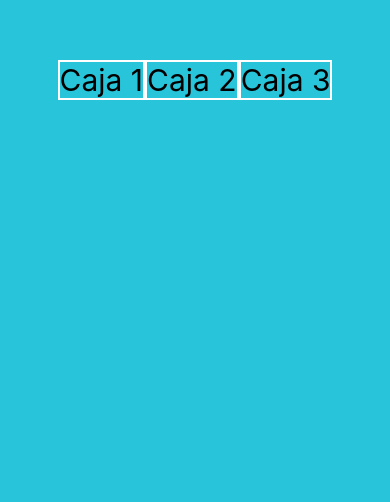
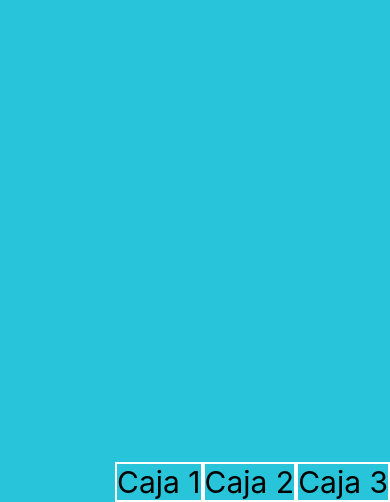
Before and after one commit to Cristaldo-Fiorela/React-Native-Udemy, a React Native app in the folder 02-PrimerProyecto/: screen / in a window 390 px wide. Shown: the part 342-844 px from the top of the page. Built offline with nearby package versions, Linux system fonts and the light colour scheme.

Commit message:
ejercicio con  align items, direction y justify

```diff
--- a/02-PrimerProyecto/src/screens/FlexboxScreen.tsx
+++ b/02-PrimerProyecto/src/screens/FlexboxScreen.tsx
@@ -17,14 +17,17 @@ const styles = StyleSheet.create({
     container: {
         backgroundColor: '#28C4D9',
         flex: 1,
-        flexDirection: 'row',
+        // flexDirection: 'row',
         // justifyContent: 'flex-end',
-        justifyContent: 'center',
+        // justifyContent: 'center',
         // justifyContent: 'space-around',
         // justifyContent: 'space-evenly',
         // alignItems: 'flex-start', //? sus hijos solo tienen el espacio minimo necesario para renderizar el contenido
         // alignItems: 'flex-end',
-        alignItems: 'center',
+        // alignItems: 'center',
+        flexDirection: 'row',
+        justifyContent: 'flex-end',
+        alignItems: 'flex-end',
     },
     caja1: {
         borderWidth: 2,
```
